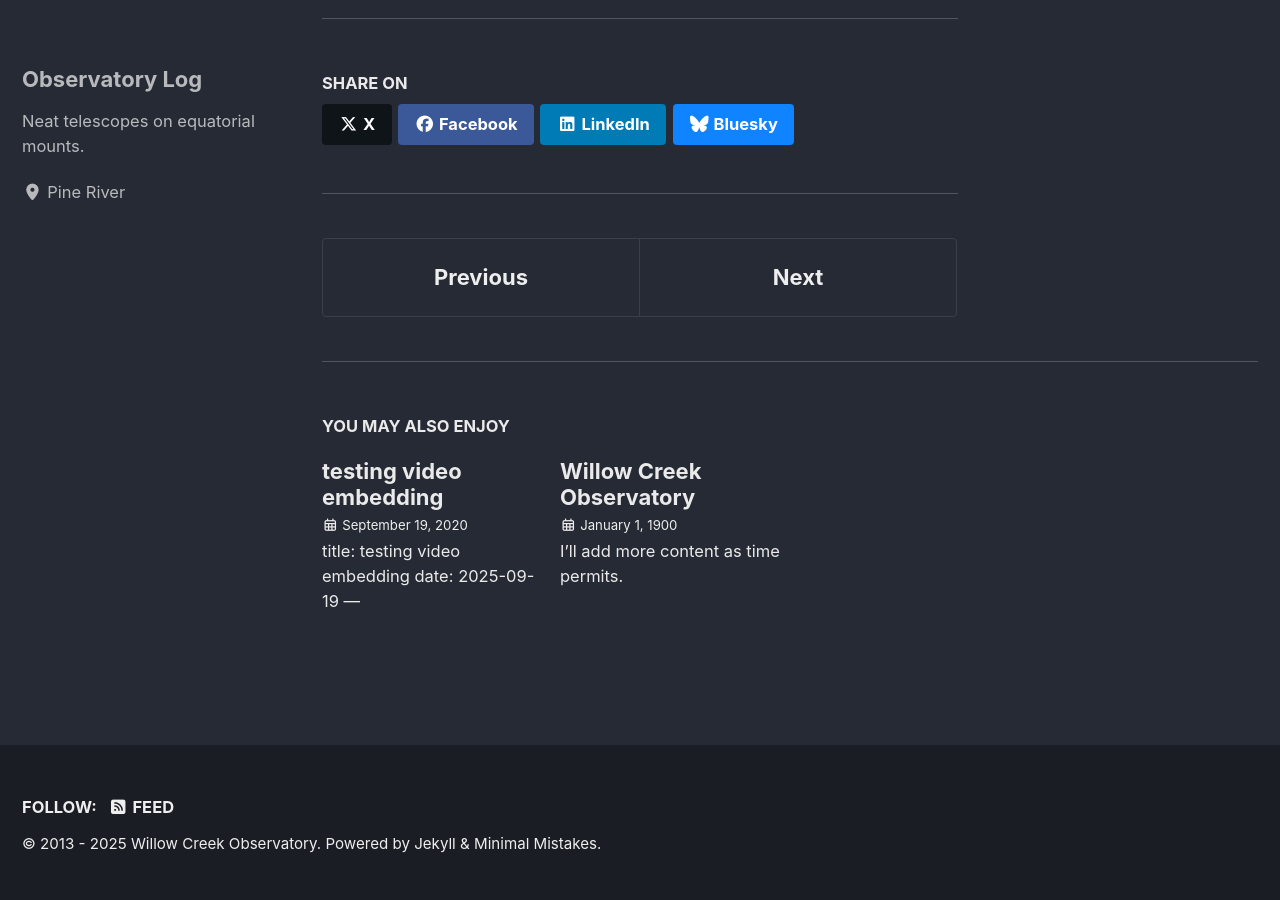
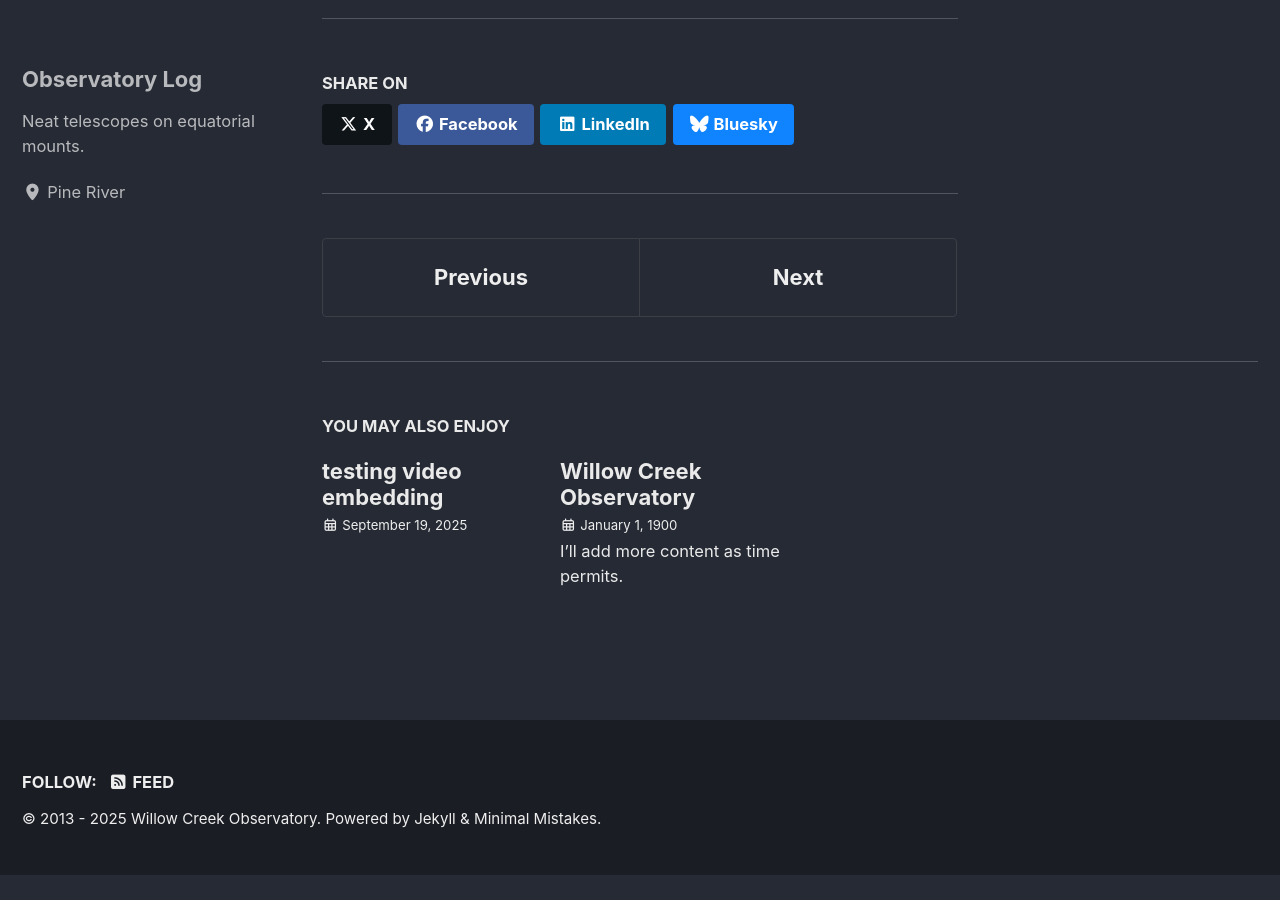
Before and after one commit to ethos101/ethos101.github.io, a Jekyll site: the page built from _posts/2020-05-31-dusting-off.md, in a window 1280 px wide and 900 px high, scrolled down 1300 px. Built offline with Jekyll 4.4.1, drawn with Linux system fonts in a browser that asks for light colours; cached includes are drawn as plain includes; after the commit the page ends 2175 px from its top, so only the background shows below that.

Commit message:
Update 2025-09-19-test-video-embed.md

```diff
--- a/_posts/2025-09-19-test-video-embed.md
+++ b/_posts/2025-09-19-test-video-embed.md
@@ -1,9 +1,6 @@
----
-title: testing video embedding
-date: 2020-09-19
----
 ---
 title: testing video embedding
 date: 2025-09-19
 ---
+
 [![IMAGE ALT TEXT HERE](https://img.youtube.com/vi/4q5g6eTzJg4/0.jpg)](https://www.youtube.com/watch?v=4q5g6eTzJg4)
```
